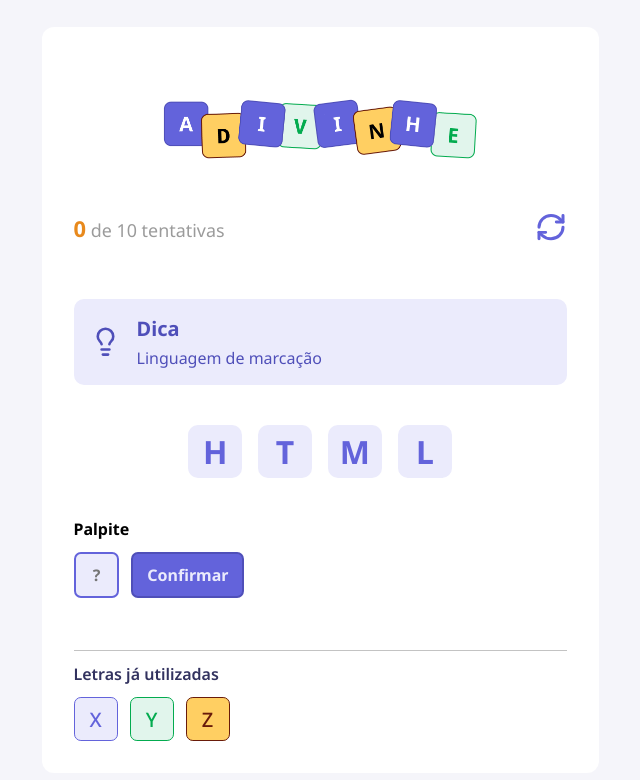
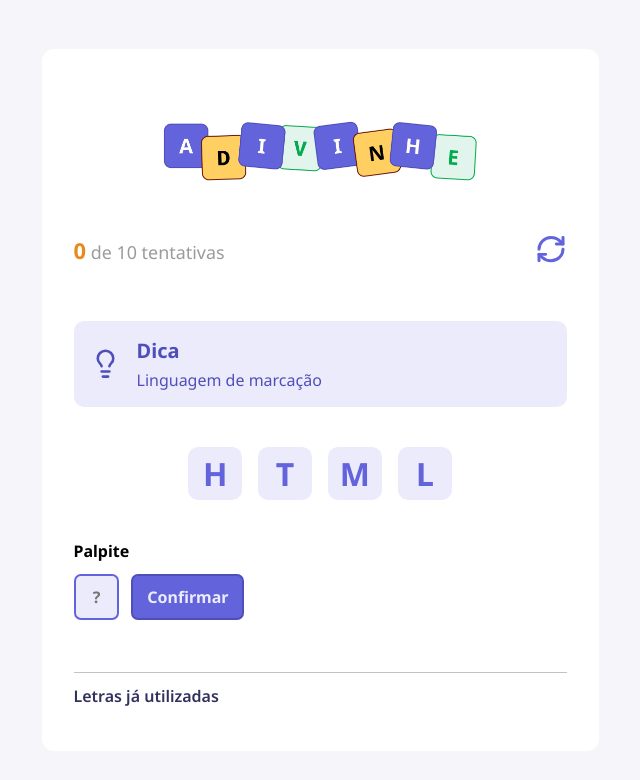
Before and after one commit to ricardocardoso90/react-project-guess-what, a React (Vite) app: page / in a window 1280 px wide. Shown: the top 780 px of the page, without its empty margins (320-960 px from the left). Built offline with nearby package versions, Linux system fonts and the light colour scheme.

Commit message:
update commit

```diff
--- a/src/App.tsx
+++ b/src/App.tsx
@@ -2,18 +2,19 @@
 
 import { useEffect, useState } from "react";
 import { WORDS, type Challenge } from "./utils/words";
+import { LettersUsed, type LettersUsedProps } from "./components/LettersUsed";
 
 import { Tip } from "./components/Tip";
 import { Header } from "./components/Header";
 import { Letter } from "./components/Letter";
 import { Input } from "./components/Input";
 import { Button } from "./components/Button";
-import { LettersUsed } from "./components/LettersUsed";
 
 export default function App() {
   const [letter, setLetter] = useState("");
   const [attempts, setAttempts] = useState(5);
   const [challenge, setChallenge] = useState<Challenge | null>(null);
+  const [lettersUsed, setLettersUsed] = useState<LettersUsedProps[]>([]);
 
   function handleRestart() {
     console.log("Reiniciar");
@@ -44,7 +45,7 @@
         />
 
         <Tip
-          tip={challenge?.tip}
+          tip={challenge.tip}
         />
 
         <div className={styles.word}>
@@ -67,7 +68,9 @@
           <Button title="Confirmar" />
         </div>
 
-        <LettersUsed />
+        <LettersUsed
+          data={lettersUsed}
+        />
       </main>
     </div>
   )
--- a/src/components/LettersUsed/index.tsx
+++ b/src/components/LettersUsed/index.tsx
@@ -1,15 +1,29 @@
 import { Letter } from "../Letter";
 import styles from "./styles.module.css";
 
-export function LettersUsed() {
+export type LettersUsedProps = {
+  value: string;
+  correct: boolean;
+};
+
+type Props = {
+  data: LettersUsedProps[];
+};
+
+export function LettersUsed({ data }: Props) {
   return (
     <div className={styles["letters-used"]}>
       <h5>Letras já utilizadas</h5>
 
       <div>
-        <Letter value="X" size="small" color="default" />
-        <Letter value="Y" size="small" color="correct" />
-        <Letter value="Z" size="small" color="wrong" />
+        {data.map((item, id) => (
+          <Letter
+            key={id}
+            size="small"
+            value={item.value}
+            color={item.correct ? "correct" : "wrong"}
+          />
+        ))}
       </div>
     </div>
   );
```
